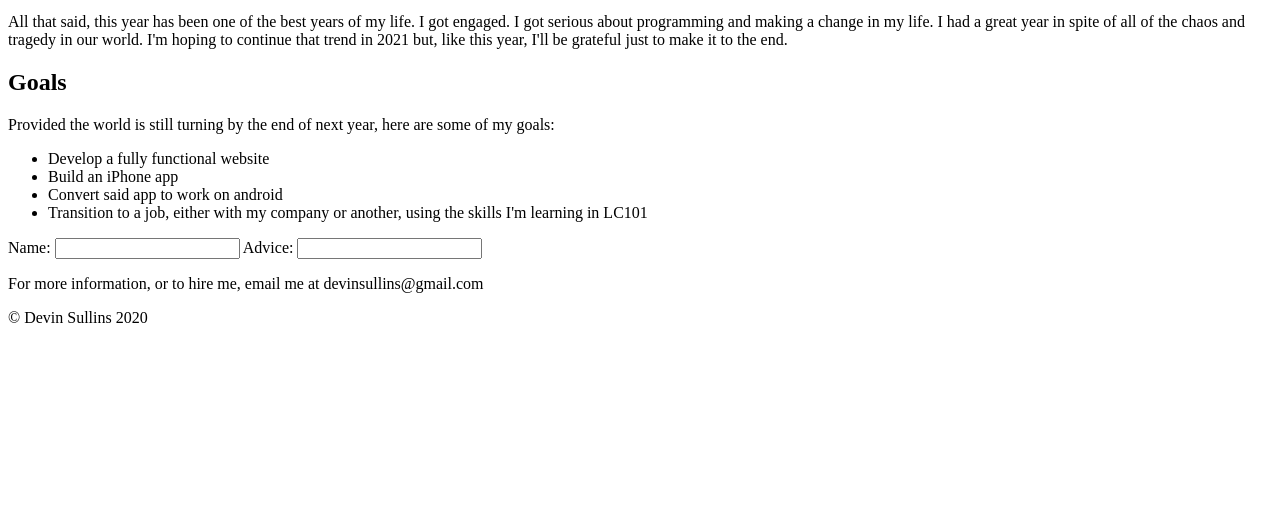
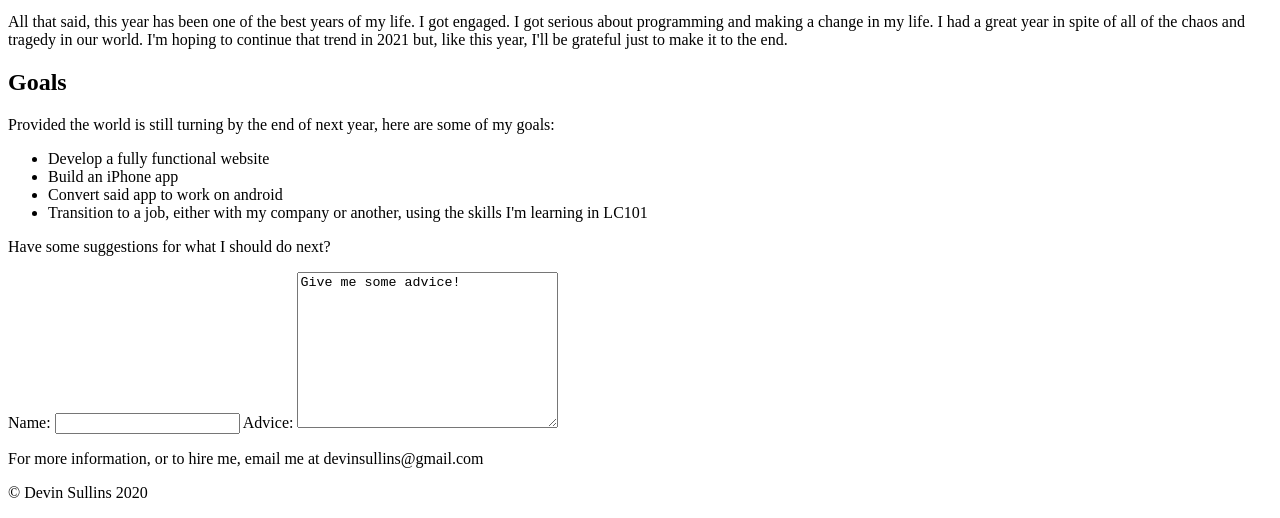
Before and after one commit to DevinSullins/assignment4, a plain HTML site: page index.html in a window 1280 px wide. Shown: the part 1850-2368 px from the top of the page. Before the commit the page ends 2193 px from the top, so only its background shows below. Drawn offline with Linux system fonts and the light colour scheme.

Commit message:
Initial HTML complete

```diff
--- a/index.html
+++ b/index.html
@@ -48,11 +48,13 @@
         </section>
     </main>
         <section>
+            <p>Have some suggestions for what I should do next?</p>
             <form>
                 <label for="name">Name:</label>
                 <input type="text" id="name" name="name">
                 <label for="Advice">Advice:</label>
-                <input type="text" id="advice" name="advice">
+                <!-- <input type="text" id="advice" name="advice"> -->
+                <textarea name="advice" id="Advice" cols="30" rows="10">Give me some advice!</textarea>
             </form>
         </section>
     <footer>
```
